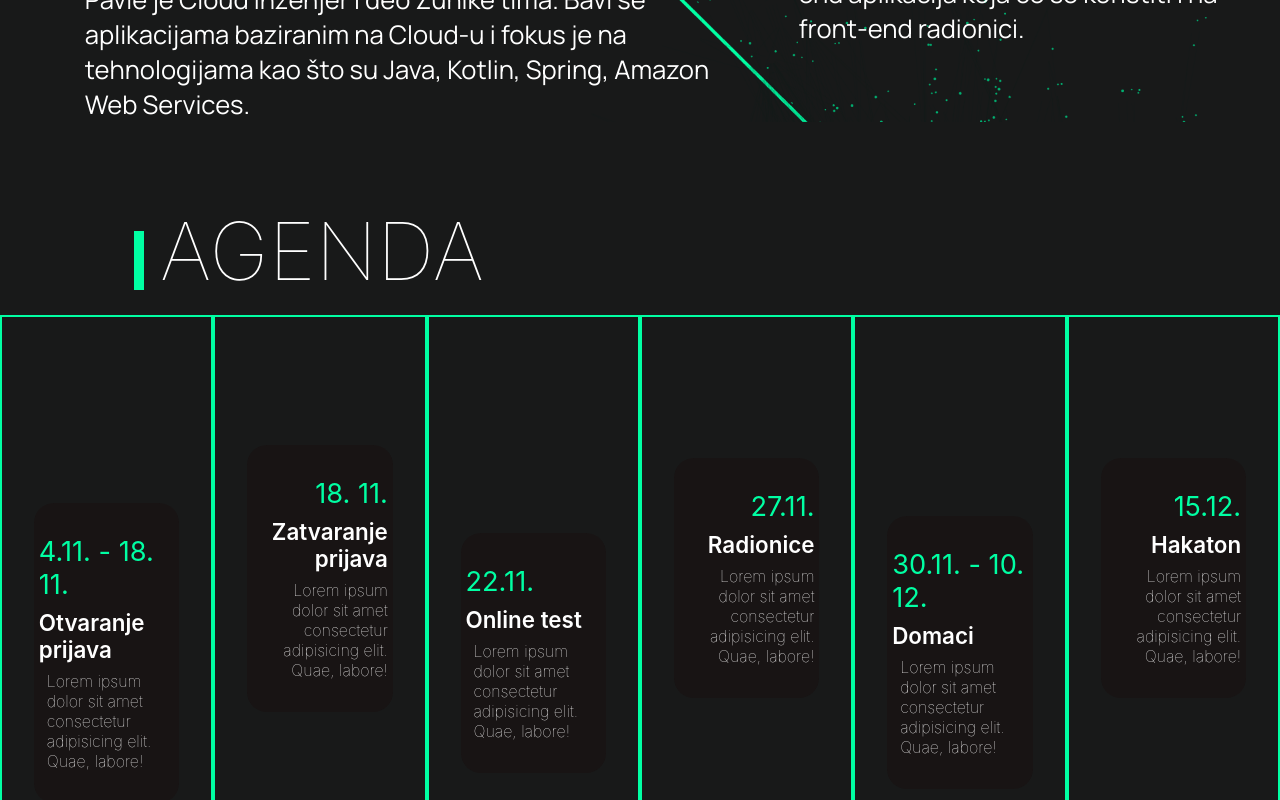
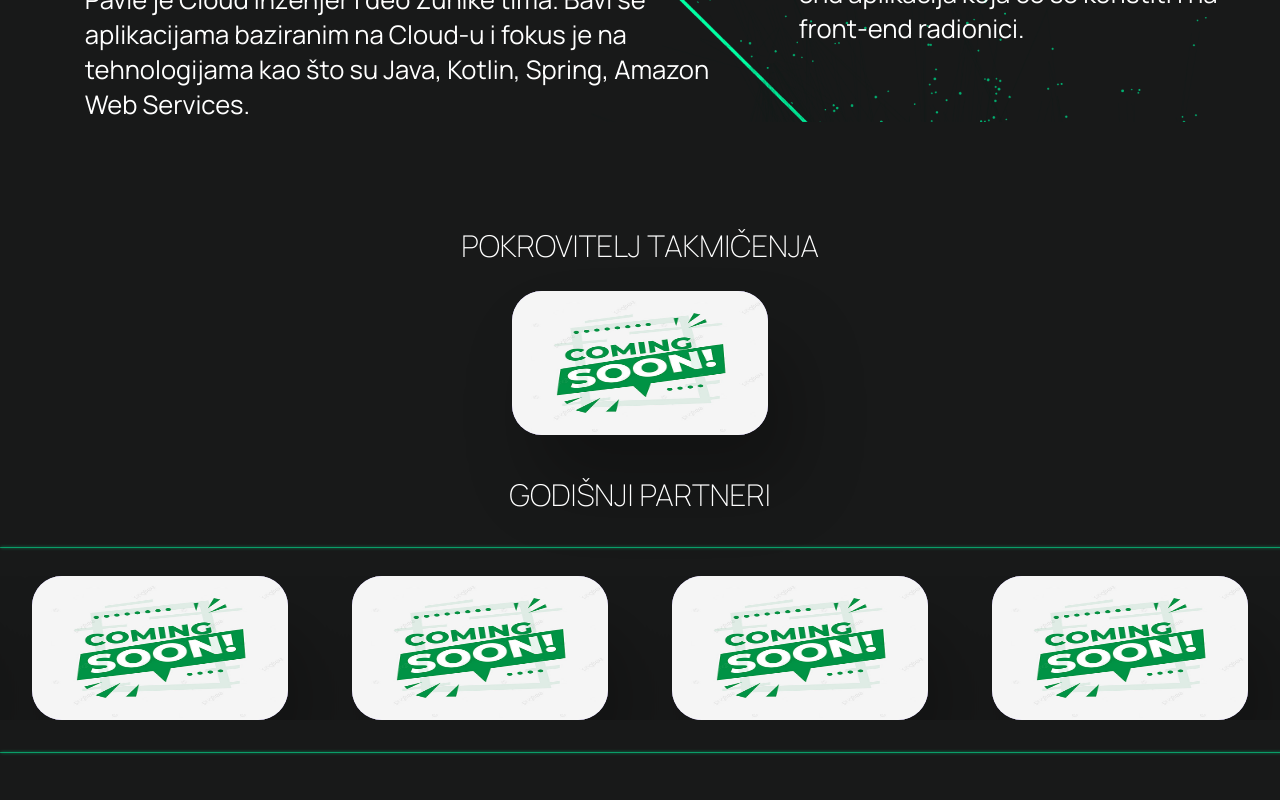
Before and after one commit to Nikola787/hzs-5.0, a React (Create React App) app: page /#/ in a window 1280 px wide. Shown: the part 7120-7920 px from the top of the page. Built offline with nearby package versions, Linux system fonts and the light colour scheme.

Commit message:
popravljen partneri deo

```diff
--- a/src/Home.js
+++ b/src/Home.js
@@ -23,7 +23,7 @@ const Home = () => {
       <O_projektu />
       {/* <Iskustva /> */}
       <Radionice />
-      <Agenda />
+      {/* <Agenda /> */}
       {/* <Faq /> */}
       {/* <SlikeTima /> */}
       <Partneri />
--- a/src/components/agenda/agenda.css
+++ b/src/components/agenda/agenda.css
@@ -4,21 +4,25 @@
   padding: 5rem 0;
   background-color: #181919;
   z-index: -1;
+
+  background-image: url("./assets/agenda-pozadina.png");
+  background-size: 100% 100%;
 }
+
 
 .agenda .title {
   font-size: 5rem;
   text-align: left;
   padding-left: 10rem;
   font-weight: 100;
-    color: #FFFFFF;
+  color: #ffffff;
 }
 
 .agenda .title::before {
   content: "";
   height: 3.7rem;
   width: 10px;
-    background-color: #00FFA3;
+  background-color: #00ffa3;
   position: absolute;
   top: 6.8rem;
   left: 8.4rem;
@@ -37,7 +41,7 @@
 .sixth {
   border-radius: 20px;
   background-color: #181414;
-    padding: 2rem .3rem;
+  padding: 2rem 0.3rem;
 }
 
 .agenda-first,
@@ -51,7 +55,7 @@
   flex-direction: column;
   justify-content: center;
   align-items: center;
-    border: 2px solid #00FFA3;
+  border: 2px solid #00ffa3;
   padding: 2rem;
 }
 
@@ -72,7 +76,7 @@
 .ag-fv-date p,
 .ag-sh-date p {
   font-size: 1.7rem;
-    color: #00FFA3;
+  color: #00ffa3;
   text-align: left;
 }
 
@@ -92,9 +96,9 @@
 .ag-fv-title p,
 .ag-sh-title p {
   font-size: 1.4rem;
-    color: #FFFFFF;
-    margin-bottom: .5rem;
-    margin-top: .5rem;
+  color: #ffffff;
+  margin-bottom: 0.5rem;
+  margin-top: 0.5rem;
   text-align: left;
   font-weight: 600;
 }
@@ -106,7 +110,7 @@
 .ag-fv-text p,
 .ag-sh-text p {
   font-size: 1rem;
-    color: #FFFFFF;
+  color: #ffffff;
   font-weight: 100;
 
   text-align: left;
@@ -136,10 +140,8 @@
   padding-bottom: 50%;
 }
 
-
-
 /* extra mali mobilni */
-@media screen and (max-width: 340px) {
+@media screen and (max-width: 480px) {
   .agenda-content {
     display: flex;
     flex-direction: column;
@@ -148,7 +150,7 @@
 
   .agenda .title {
     font-weight: 100;
-        color: #FFFFFF;
+    color: #ffffff;
     font-size: 2.2rem;
     padding-left: 2.9rem;
     margin-bottom: 1rem;
@@ -157,7 +159,7 @@
   .agenda .title::before {
     content: "";
     width: 7px;
-        background-color: #00FFA3;
+    background-color: #00ffa3;
     height: 2rem;
     position: absolute;
     top: 5.5rem;
@@ -175,7 +177,7 @@
     justify-content: center;
     align-items: center;
     width: 50vw;
-        padding: .5rem .5rem;
+    padding: 0.5rem 0.5rem;
   }
 
   .second .ag-sc-date p,
@@ -197,8 +199,8 @@
   .agenda-fifth,
   .agenda-sixth {
     height: 30vh;
-        border: 2px solid #00FFA3;
-        padding: .1rem;
+    border: 2px solid #00ffa3;
+    padding: 0.1rem;
   }
 
   .ag-fi-date,
@@ -217,8 +219,8 @@
   .ag-fo-date p,
   .ag-fv-date p,
   .ag-sh-date p {
-        font-size: .9rem;
-        color: #00FFA3;
+    font-size: 0.9rem;
+    color: #00ffa3;
     text-align: left;
   }
 
@@ -237,12 +239,12 @@
   .ag-fo-title p,
   .ag-fv-title p,
   .ag-sh-title p {
-        color: #FFFFFF;
+    color: #ffffff;
     text-align: left;
     font-weight: 600;
-        font-size: .7rem;
-        margin-bottom: .3rem;
-        margin-top: .3rem;
+    font-size: 0.7rem;
+    margin-bottom: 0.3rem;
+    margin-top: 0.3rem;
   }
 
   .ag-fi-text p,
@@ -251,9 +253,8 @@
   .ag-fo-text p,
   .ag-fv-text p,
   .ag-sh-text p {
-
-        font-size: .5rem;
-        color: #FFFFFF;
+    font-size: 0.5rem;
+    color: #ffffff;
     font-weight: 100;
     text-align: left;
   }
@@ -276,7 +277,6 @@
 
 /* Normalni mobilni */
 @media screen and (min-width: 340px) {
-
   .agenda-content {
     display: flex;
     flex-direction: column;
@@ -285,7 +285,7 @@
 
   .agenda .title {
     font-weight: 100;
-        color: #FFFFFF;
+    color: #ffffff;
     font-size: 2.2rem;
     padding-left: 2.9rem;
     margin-bottom: 1rem;
@@ -294,7 +294,7 @@
   .agenda .title::before {
     content: "";
     width: 7px;
-        background-color: #00FFA3;
+    background-color: #00ffa3;
     height: 2rem;
     position: absolute;
     top: 5.5rem;
@@ -313,7 +313,7 @@
     align-items: center;
 
     width: 50vw;
-        padding: .5rem .5rem;
+    padding: 0.5rem 0.5rem;
   }
 
   .second .ag-sc-date p,
@@ -335,8 +335,8 @@
   .agenda-fifth,
   .agenda-sixth {
     height: 30vh;
-        border: 2px solid #00FFA3;
-        padding: .1rem;
+    border: 2px solid #00ffa3;
+    padding: 0.1rem;
   }
 
   .ag-fi-date,
@@ -355,7 +355,7 @@
   .ag-fo-date p,
   .ag-fv-date p,
   .ag-sh-date p {
-        color: #00FFA3;
+    color: #00ffa3;
     text-align: left;
     font-size: 1rem;
   }
@@ -375,13 +375,13 @@
   .ag-fo-title p,
   .ag-fv-title p,
   .ag-sh-title p {
-        color: #FFFFFF;
+    color: #ffffff;
     text-align: left;
     font-weight: 600;
 
-        font-size: .8rem;
-        margin-bottom: .3rem;
-        margin-top: .3rem;
+    font-size: 0.8rem;
+    margin-bottom: 0.3rem;
+    margin-top: 0.3rem;
   }
 
   .ag-fi-text p,
@@ -390,11 +390,11 @@
   .ag-fo-text p,
   .ag-fv-text p,
   .ag-sh-text p {
-        color: #FFFFFF;
+    color: #ffffff;
     font-weight: 100;
     text-align: left;
-        font-size: .6rem;
-        padding-left: .5rem;
+    font-size: 0.6rem;
+    padding-left: 0.5rem;
   }
 
   .agenda-first,
@@ -415,8 +415,6 @@
 
 /* veliki telefoni i mali tableti */
 @media screen and (min-width: 425px) {
-
-
   .agenda-content {
     display: flex;
     flex-direction: column;
@@ -425,7 +423,7 @@
 
   .agenda .title {
     font-weight: 100;
-        color: #FFFFFF;
+    color: #ffffff;
     font-size: 2.2rem;
     padding-left: 2.9rem;
     margin-bottom: 1rem;
@@ -434,7 +432,7 @@
   .agenda .title::before {
     content: "";
     width: 7px;
-        background-color: #00FFA3;
+    background-color: #00ffa3;
     height: 2rem;
     position: absolute;
     top: 5.5rem;
@@ -452,7 +450,7 @@
     justify-content: center;
     align-items: center;
     width: 50vw;
-        padding: .5rem .5rem;
+    padding: 0.5rem 0.5rem;
   }
 
   .second .ag-sc-date p,
@@ -474,8 +472,8 @@
   .agenda-fifth,
   .agenda-sixth {
     height: 30vh;
-        border: 2px solid #00FFA3;
-        padding: .1rem;
+    border: 2px solid #00ffa3;
+    padding: 0.1rem;
   }
 
   .ag-fi-date,
@@ -494,7 +492,7 @@
   .ag-fo-date p,
   .ag-fv-date p,
   .ag-sh-date p {
-        color: #00FFA3;
+    color: #00ffa3;
     text-align: left;
     font-size: 1.3rem;
   }
@@ -514,12 +512,12 @@
   .ag-fo-title p,
   .ag-fv-title p,
   .ag-sh-title p {
-        color: #FFFFFF;
+    color: #ffffff;
     text-align: left;
     font-weight: 600;
     font-size: 1rem;
-        margin-bottom: .3rem;
-        margin-top: .3rem;
+    margin-bottom: 0.3rem;
+    margin-top: 0.3rem;
   }
 
   .ag-fi-text p,
@@ -528,11 +526,11 @@
   .ag-fo-text p,
   .ag-fv-text p,
   .ag-sh-text p {
-        color: #FFFFFF;
+    color: #ffffff;
     font-weight: 100;
     text-align: left;
-        font-size: .7rem;
-        padding-left: .5rem;
+    font-size: 0.7rem;
+    padding-left: 0.5rem;
   }
 
   .agenda-first,
@@ -552,7 +550,7 @@
 }
 
 /* Veliki tableti*/
-@media screen and (min-width:660px) {
+@media screen and (min-width: 660px) {
   .agenda-content {
     display: flex;
     flex-direction: column;
@@ -561,7 +559,7 @@
 
   .agenda .title {
     font-weight: 100;
-        color: #FFFFFF;
+    color: #ffffff;
     font-size: 2.2rem;
     padding-left: 2.9rem;
     margin-bottom: 1rem;
@@ -570,7 +568,7 @@
   .agenda .title::before {
     content: "";
     width: 7px;
-        background-color: #00FFA3;
+    background-color: #00ffa3;
     height: 2rem;
     position: absolute;
     top: 5.5rem;
@@ -588,7 +586,7 @@
     justify-content: center;
     align-items: center;
     width: 40vw;
-        padding: .5rem .5rem;
+    padding: 0.5rem 0.5rem;
   }
 
   .second .ag-sc-date p,
@@ -610,8 +608,8 @@
   .agenda-fifth,
   .agenda-sixth {
     height: 30vh;
-        border: 2px solid #00FFA3;
-        padding: .1rem;
+    border: 2px solid #00ffa3;
+    padding: 0.1rem;
   }
 
   .ag-fi-date,
@@ -630,7 +628,7 @@
   .ag-fo-date p,
   .ag-fv-date p,
   .ag-sh-date p {
-        color: #00FFA3;
+    color: #00ffa3;
     text-align: left;
     font-size: 3rem;
   }
@@ -650,13 +648,13 @@
   .ag-fo-title p,
   .ag-fv-title p,
   .ag-sh-title p {
-        color: #FFFFFF;
+    color: #ffffff;
     text-align: left;
     font-weight: 600;
 
     font-size: 2rem;
-        margin-bottom: .3rem;
-        margin-top: .3rem;
+    margin-bottom: 0.3rem;
+    margin-top: 0.3rem;
   }
 
   .ag-fi-text p,
@@ -665,11 +663,11 @@
   .ag-fo-text p,
   .ag-fv-text p,
   .ag-sh-text p {
-        color: #FFFFFF;
+    color: #ffffff;
     font-weight: 100;
     text-align: left;
     font-size: 1rem;
-        padding-left: .5rem;
+    padding-left: 0.5rem;
   }
 
   .agenda-first,
@@ -688,7 +686,7 @@
   }
 }
 
-@media screen and (min-width:960px) {
+@media screen and (min-width: 480px) {
   .agenda {
     display: block;
     position: relative;
@@ -702,14 +700,14 @@
     text-align: left;
     padding-left: 10rem;
     font-weight: 100;
-        color: #FFFFFF;
+    color: #ffffff;
   }
 
   .agenda .title::before {
     content: "";
     height: 3.7rem;
     width: 10px;
-        background-color: #00FFA3;
+    background-color: #00ffa3;
     position: absolute;
     top: 6.8rem;
     left: 8.4rem;
@@ -728,7 +726,7 @@
   .sixth {
     border-radius: 20px;
     background-color: #181414;
-        padding: 2rem .3rem;
+    padding: 2rem 0.3rem;
     width: 100%;
   }
 
@@ -743,7 +741,7 @@
     flex-direction: column;
     justify-content: center;
     align-items: center;
-        border: 2px solid #00FFA3;
+    border: 2px solid #00ffa3;
     padding: 2rem;
   }
 
@@ -764,7 +762,7 @@
   .ag-fv-date p,
   .ag-sh-date p {
     font-size: 1.7rem;
-        color: #00FFA3;
+    color: #00ffa3;
     text-align: left;
   }
 
@@ -784,9 +782,9 @@
   .ag-fv-title p,
   .ag-sh-title p {
     font-size: 1.4rem;
-        color: #FFFFFF;
-        margin-bottom: .5rem;
-        margin-top: .5rem;
+    color: #ffffff;
+    margin-bottom: 0.5rem;
+    margin-top: 0.5rem;
     text-align: left;
     font-weight: 600;
   }
@@ -798,7 +796,7 @@
   .ag-fv-text p,
   .ag-sh-text p {
     font-size: 1rem;
-        color: #FFFFFF;
+    color: #ffffff;
     font-weight: 100;
     text-align: left;
   }
--- a/src/components/partneri/Partner.js
+++ b/src/components/partneri/Partner.js
@@ -3,7 +3,6 @@ import "./partneri.css";
 
 const Partner = (props) => {
   return (
-    <a href={props.link} target="_blank" rel="noreferrer">
     <div
       className="partner"
       style={{
@@ -12,9 +11,10 @@ const Partner = (props) => {
         backgroundColor: props.pozadina,
       }}
     >
+      <a href={props.link} target="_blank" rel="noreferrer">
         <img src={props.partnerSlika} alt={props.partnerIme} />
+      </a>
     </div>
-    </a>
   );
 };
 
--- a/src/components/partneri/partneri.css
+++ b/src/components/partneri/partneri.css
@@ -8,7 +8,7 @@
   font-family: "Manrope";
   font-style: normal;
   font-weight: 200;
-  font-size: 40px;
+  font-size: 30px;
   color: #ffffff;
 }
 
@@ -51,37 +51,59 @@
   width: 100%;
 }
 
-/* extra mali mobilni */
-@media screen and (max-width: 340px) {
+@media screen and (max-width: 1920px) {
   .ceo-partneri h1 {
+    margin-top: 1.2%;
+    font-family: "Manrope";
+    font-style: normal;
+    font-weight: 200;
     font-size: 30px;
+    color: #ffffff;
   }
 }
 
-/* mali tableti */
-@media screen and (min-width: 620px) {
+@media screen and (max-width: 1200px) {
   .ceo-partneri h1 {
-    font-size: 40px;
+    margin-top: 1.2%;
+    font-family: "Manrope";
+    font-style: normal;
+    font-weight: 200;
+    font-size: 30px;
+    color: #ffffff;
   }
 }
 
-/* veliki tableti i mali  */
-@media screen and (min-width: 960px) {
+@media screen and (max-width: 960px) {
   .ceo-partneri h1 {
-    font-size: 40px;
+    margin-top: 1.2%;
+    font-family: "Manrope";
+    font-style: normal;
+    font-weight: 200;
+    font-size: 30px;
+    color: #ffffff;
   }
 }
 
-/* desktop */
-@media screen and (min-width: 1200px) {
+@media screen and (max-width: 620px) {
   .ceo-partneri h1 {
-    font-size: 40px;
+    margin-top: 1.2%;
+    font-family: "Manrope";
+    font-style: normal;
+    font-weight: 200;
+    font-size: 30px;
+    color: #ffffff;
   }
 }
 
-/* ultrawide i sve vece od fhd */
-@media screen and (min-width: 1920px) {
+@media screen and (max-width: 480px) {
   .ceo-partneri h1 {
-    font-size: 50px;
+    margin-top: 1.2%;
+    font-family: "Manrope";
+    font-style: normal;
+    font-weight: 200;
+    font-size: 30px;
+    color: #ffffff;
   }
 }
+@media screen and (max-width: 340px) {
+}
--- a/src/components/prijava_tekst/prijavaT.css
+++ b/src/components/prijava_tekst/prijavaT.css
@@ -69,7 +69,6 @@
   padding-top: 15px;
   padding-bottom: 15px;
 
-
   background: linear-gradient(
         266.26deg,
         #00ffa3 -37.67%,
@@ -111,3 +110,36 @@
   box-shadow: -1px -1px 2px 0px rgba(14, 15, 15, 0.5) inset;
   box-shadow: 1px 1px 2px 0px rgba(34, 35, 35, 0.3) inset;
 }
+
+@media screen and (max-width: 960px) {
+  .dugme-prijava {
+    font-size: 30px;
+  }
+  .prijavaT-box {
+    width: 70%;
+  }
+  .dugme-prijava {
+    width: 30%;
+  }
+}
+
+@media screen and (max-width: 620px) {
+  .prijavaT-box {
+    width: 90%;
+  }
+  .dugme-prijava {
+    width: 40%;
+  }
+}
+
+@media screen and (max-width: 480px) {
+  .dugme-prijava {
+    font-size: 30px;
+  }
+}
+
+@media screen and (max-width: 400px) {
+  .dugme-prijava {
+    font-size: 20px;
+  }
+}
```
Also changed, not shown: src/components/agenda/assets/agenda-pozadina.png (added). Lines whose indentation alone changed are shown as unchanged.
